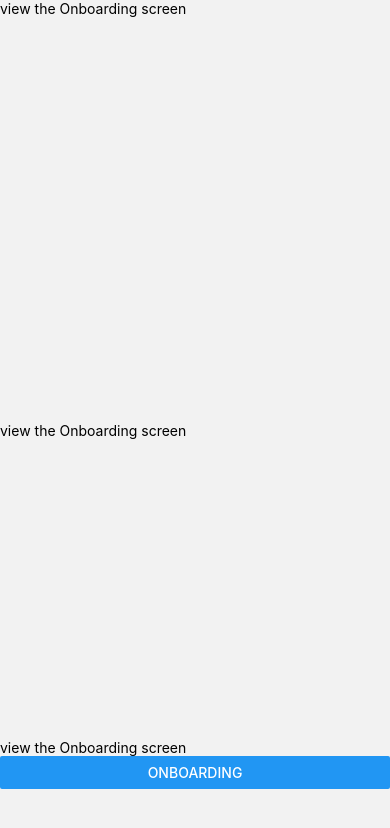
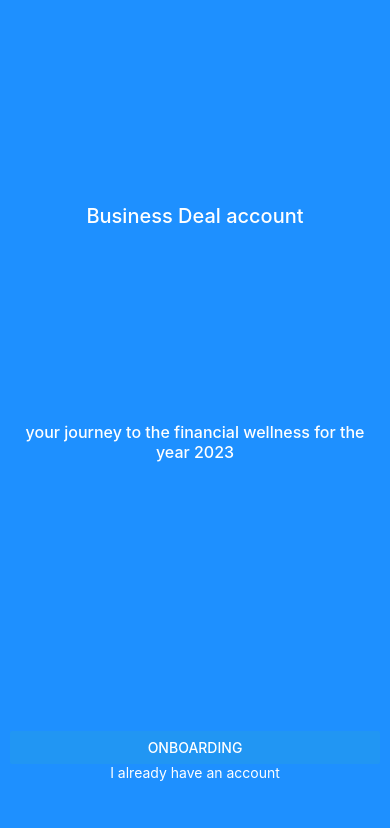
Before and after one commit to dansagam/native-template, a React Native app: screen /AuthNavigaitor in a window 390 px wide. Shown: the top 828 px of the page. Built offline with nearby package versions, Linux system fonts and the light colour scheme.

Commit message:
install: the asyn storage for the localstorage

```diff
--- a/App.js
+++ b/App.js
@@ -34,7 +34,7 @@ const styles = StyleSheet.create({
     backgroundColor: "#fff",
     // alignItems: "center",
     // justifyContent: "center",
-    color: "#000",
+    // color: "#000",
     paddingTop: Platform.OS === "android" ? MobileStatusBar.currentHeight : 0,
   },
 });
--- a/src/navigations/Auth.jsx
+++ b/src/navigations/Auth.jsx
@@ -9,10 +9,16 @@ const AuthNavigation = () => {
     {
       name: "Onboarding",
       screen: Onboarding,
+      navigationOptions: {
+        headerShown: false,
+      },
     },
     {
       name: "SignIn",
       screen: SignIn,
+      navigationOptions: {
+        headerShown: true,
+      },
     },
     {
       name: "SignUp",
@@ -27,9 +33,9 @@ const AuthNavigation = () => {
       screen: CreatePassword,
     },
   ];
-  const navigationOptions = {
-    headerShown: false,
-  };
+  // const navigationOptions = {
+  //   headerShown: true,
+  // };
   return (
     <Stack.Navigator>
       {screen.map((field, i) => (
@@ -37,7 +43,7 @@ const AuthNavigation = () => {
           key={`${field.name}-${i}`}
           name={field.name}
           component={field.screen}
-          options={{ title: "OverView", ...navigationOptions }}
+          options={{ title: "OverView", ...field.navigationOptions }}
         />
       ))}
     </Stack.Navigator>
--- a/src/views/auth/Onboarding/Onboarding.jsx
+++ b/src/views/auth/Onboarding/Onboarding.jsx
@@ -5,18 +5,24 @@ import { StyleSheet, Text, View, Button, SafeAreaView } from "react-native";
 const Onboarding = ({ navigation }) => {
   return (
     <SafeAreaView style={styles.container}>
-      {/* <ScrollView style={styles.content}> */}
-      <View style={styles.topBar}>
-        <Text>view the Onboarding screen</Text>
+      <View style={styles.viewContainer}>
+        <View style={styles.topBar}>
+          <Text style={styles.topBarText}>Business Deal account</Text>
+        </View>
+        <View style={styles.midBar}>
+          <Text style={styles.midText}>
+            your journey to the financial wellness for the year 2023
+          </Text>
+        </View>
+        <View style={styles.lowBar}>
+          <Button
+            color="#2196F3"
+            title="Onboarding"
+            onPress={() => navigation.navigate("SignIn")}
+          />
+          <Text style={styles.lowerText}>I already have an account</Text>
+        </View>
       </View>
-      <View style={styles.midBar}>
-        <Text>view the Onboarding screen</Text>
-      </View>
-      <View style={styles.lowBar}>
-        <Text>view the Onboarding screen</Text>
-        <Button title="Onboarding" onPress={() => navigation.navigate("SignIn")} />
-      </View>
-      {/* </ScrollView> */}
     </SafeAreaView>
   );
 };
@@ -24,23 +30,52 @@ const Onboarding = ({ navigation }) => {
 const styles = StyleSheet.create({
   container: {
     flex: 1,
-    // alignItems: "center",
-    padding: 20,
-    justifyContent: "center",
+    backgroundColor: "dodgerblue",
+  },
+  viewContainer: {
+    flex: 1,
+    padding: 10,
   },
   topBar: {
     flex: 2,
+    justifyContent: "center",
+    alignItems: "center",
+  },
+  topBarText: {
+    color: "#fff",
+    textAlign: "center",
+    padding: 10,
+    fontSize: 20,
+    fontWeight: "500",
   },
   midBar: {
     flex: 1.5,
+    justifyContent: "flex-start",
+    alignItems: "center",
+    color: "#fff",
+  },
+  midText: {
+    fontSize: 16,
+    color: "#fff",
+    textAlign: "center",
+    fontWeight: "500",
   },
   lowBar: {
     flex: 0.5,
+    color: "blue",
   },
   content: {
     flex: 1,
     padding: 20,
     textAlign: "center",
   },
+  buttonContainer: {
+    backgroundColor: "#fff",
+    color: "blue",
+  },
+  lowerText: {
+    textAlign: "center",
+    color: "#fff",
+  },
 });
 export default Onboarding;
```
Also changed, not shown: metro.config.js (added, +17 -0 lines), 2 other files (tests, documents, lock files or other folders).
